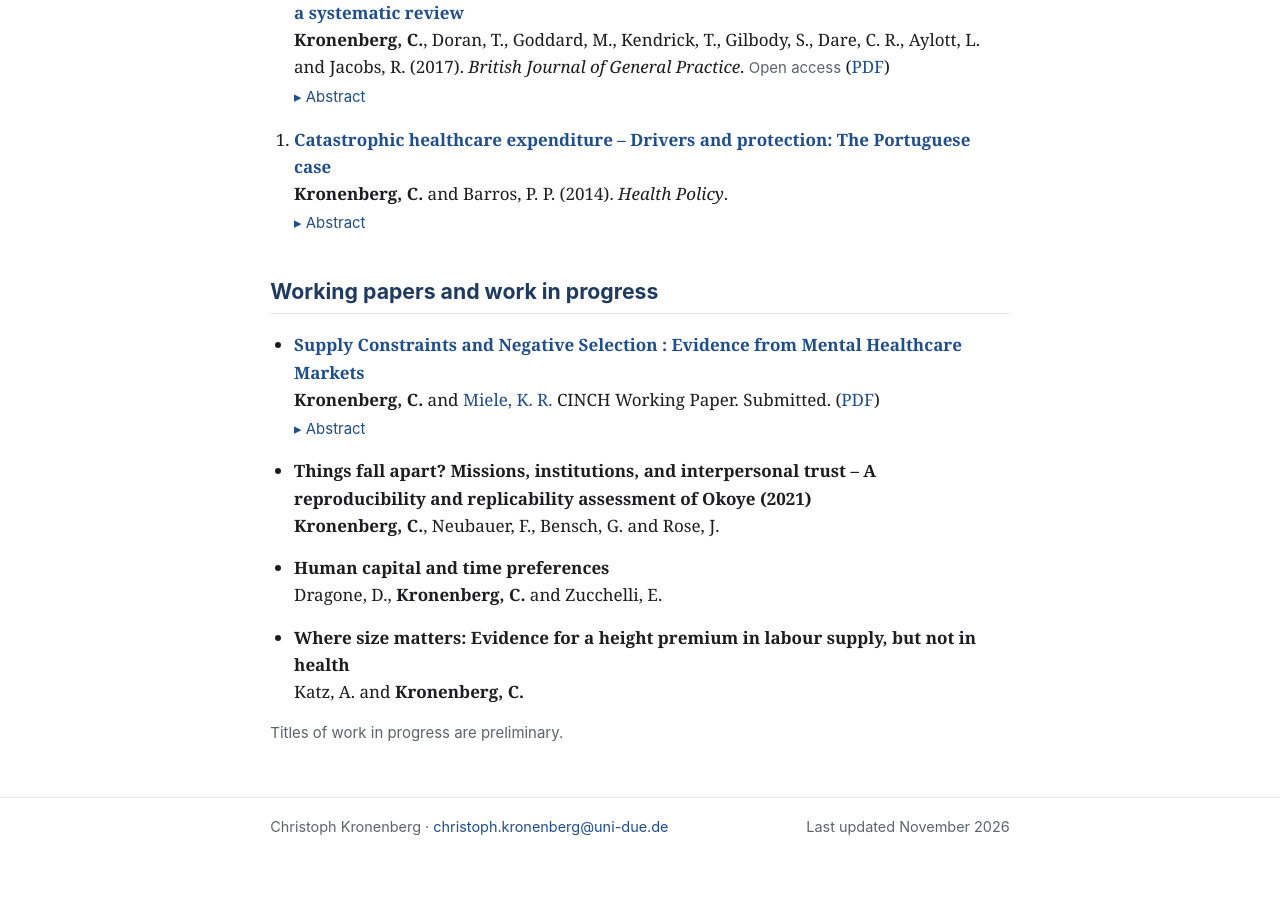
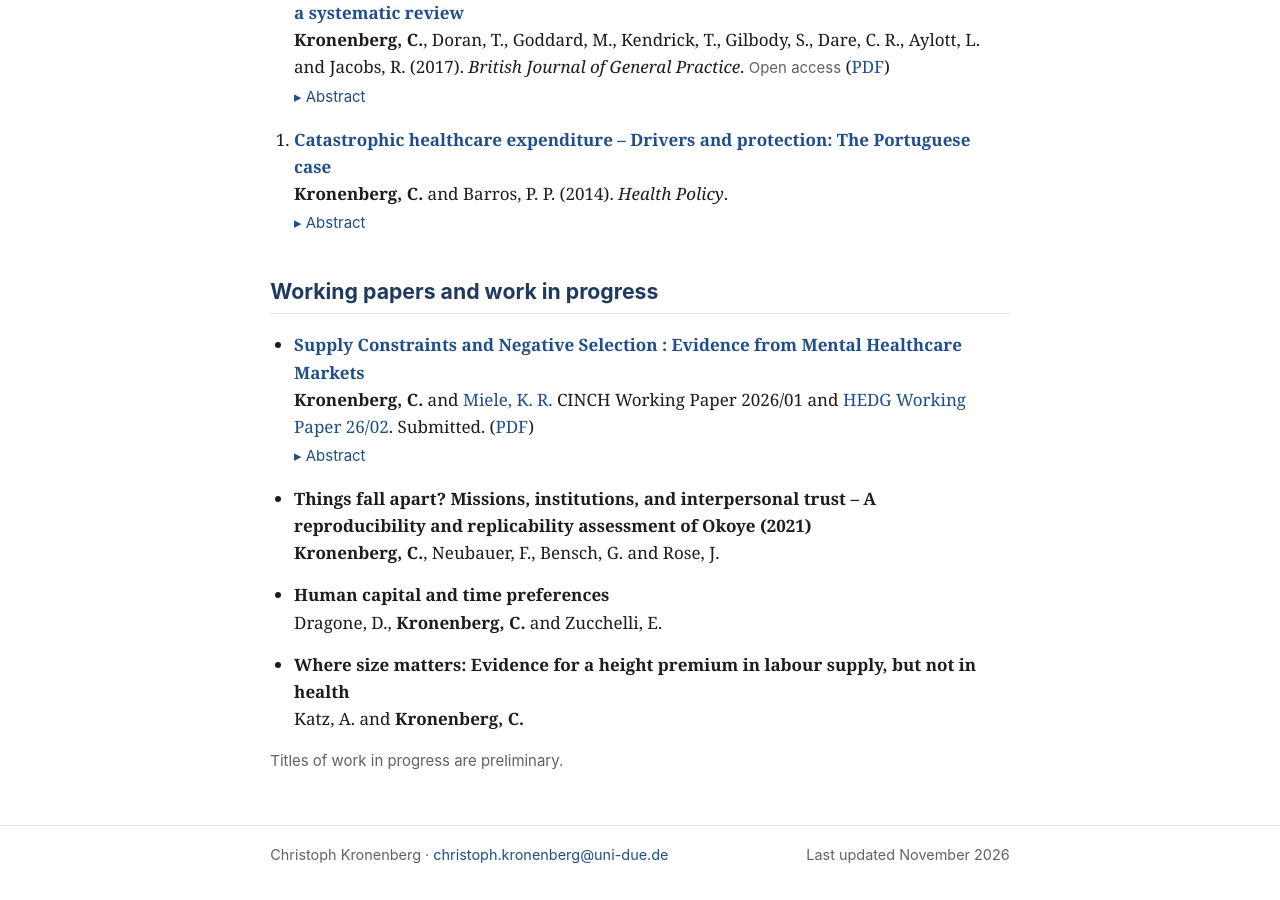
Before and after one commit to christophkronenberg/christophkronenberg.github.io, a Jekyll site: the page built from research.md, in a window 1280 px wide and 900 px high, scrolled down 1338 px. Built offline with Jekyll 4.4.1, drawn with Linux system fonts in a browser that asks for light colours; before the commit the page ends 2210 px from its top, so only the background shows below that.

Commit message:
Add HEDG working paper number to Supply Constraints
Co-Authored-By: Claude Opus 5.5 <noreply@anthropic.com>
Claude-Session: https://claude.ai/code/session_01JHkMGSBjQKgAWtVVHTPwwz

```diff
--- a/research.md
+++ b/research.md
@@ -54,7 +54,7 @@ Ride, J., Kasteridis, P., Gutacker, N., <strong>Kronenberg, C.</strong>, Doran,
 
 <ul class="papers">
 <li><span class="title"><a href="https://doi.org/10.17185/duepublico/84929">Supply Constraints and Negative Selection : Evidence from Mental Healthcare Markets</a></span><br>
-<strong>Kronenberg, C.</strong> and <a href="https://sites.google.com/view/kmiele">Miele, K. R.</a> CINCH Working Paper. Submitted. (<a href="https://duepublico2.uni-due.de/servlets/MCRFileNodeServlet/duepublico_derivate_00084518/CINCH_Series_2026_01.pdf">PDF</a>)
+<strong>Kronenberg, C.</strong> and <a href="https://sites.google.com/view/kmiele">Miele, K. R.</a> CINCH Working Paper 2026/01 and <a href="https://ideas.repec.org/p/yor/hectdg/26-02.html">HEDG Working Paper 26/02</a>. Submitted. (<a href="https://duepublico2.uni-due.de/servlets/MCRFileNodeServlet/duepublico_derivate_00084518/CINCH_Series_2026_01.pdf">PDF</a>)
 <details><summary>Abstract</summary><p>Despite universal healthcare coverage and clinical guidelines recommending psychotherapy after psychiatric hospitalization, only 26% of German patients receive it, and paradoxically, the sickest patients are least likely to get treatment. Using administrative claims data, we investigate whether increasing psychotherapy supply addresses this misallocation. For identification, we exploit quasi-random variation from Germany's therapist license allocation system. A one standard deviation higher supply raises therapy uptake by 10%, modestly reduces waiting times, and lowers patient search frictions, but does not alter the composition of therapy recipients. These findings challenge the assumption that healthcare capacity constraints affect all patients equally.</p></details></li>
 
 <li><span class="title">Things fall apart? Missions, institutions, and interpersonal trust – A reproducibility and replicability assessment of Okoye (2021)</span><br>
```
